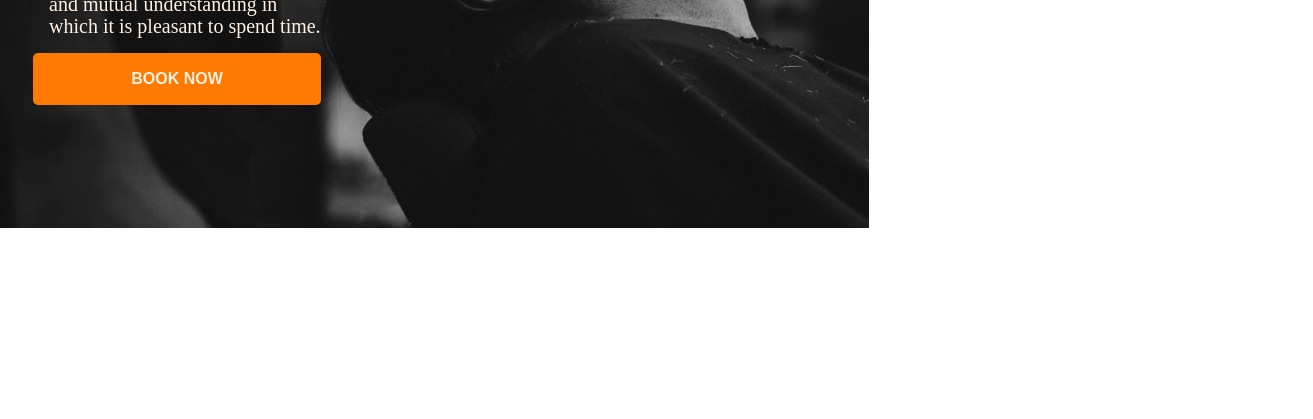
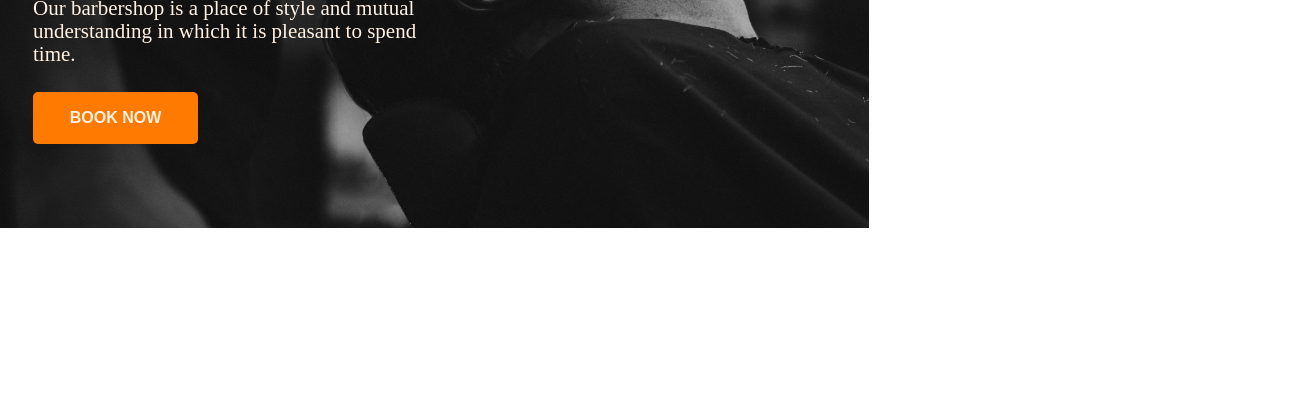
Before and after one commit to Codima005/ZahorodniukFinal, a plain HTML site: page Index.html in a window 1280 px wide. Shown: the part 381-800 px from the top of the page, 1313 px wide, since content can reach past the window. Drawn offline with Linux system fonts and the light colour scheme.

Commit message:
add tablet

```diff
--- a/scss/_mobile.scss
+++ b/scss/_mobile.scss
@@ -1,6 +1,4 @@
 body {
-  width: 100%;
-  height: 100%;
   overflow-x:hidden
 }
 .page{
@@ -28,7 +26,6 @@ body {
 
 .top-main-info {
   height: 509px;
-  width: 100%;
   background-image: url("../images/allef-vinicius-IvQeAVeJULw-unsplash\ 1.jpg");
   background-size: cover;
   display: flex;
--- a/scss/_tablet.scss
+++ b/scss/_tablet.scss
@@ -26,12 +26,38 @@
     align-items: flex-start;
     padding-bottom: 0px;
     padding-left: 33px;
-    width: 100%;
+    .tmi-barber img {
+      margin-top: 50px;
+      height: 130px;
+      width: 400px;
+    }
   }
+  .tmi-info {
+    margin-top: 10px;
+    padding-left: 0px;
+    padding-right: 0px;
+    display: block;
+    width: 400px;
+    p {
+      font-weight: 700px;
+      font-size: 21px;
+      line-height: 23px;
+      display: inline-block;
+      padding-right: 0px;
+      color: $light-text;
 
-  .tmi-barber img {
-    height: 130px;
-    width: 400px;
+
+
+
+    }
   }
+  .tmi-button {
+    margin-top: 26px;
+    input {
 
+
+      border: 0px;
+      width: 165px;
+    }
+  }
 }
```
Also changed, not shown: scss/Index.css, 1 other file.
